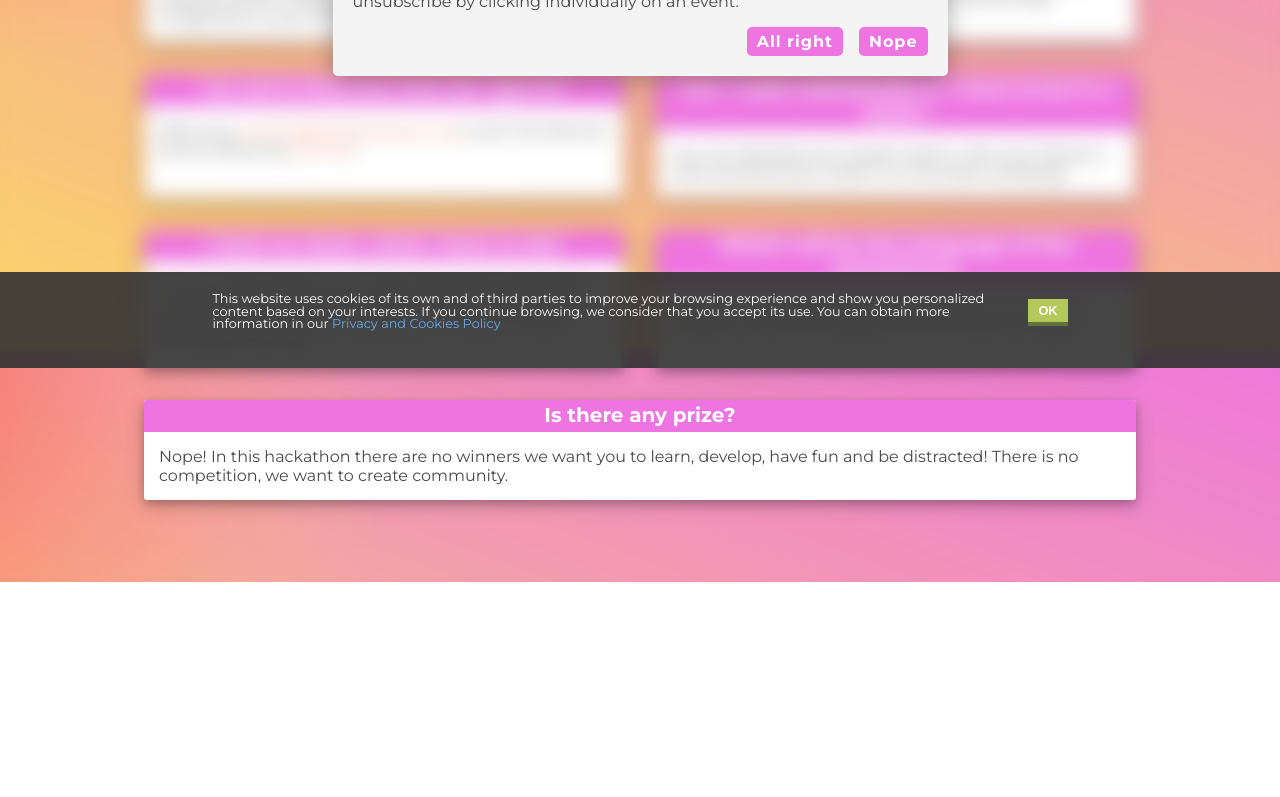
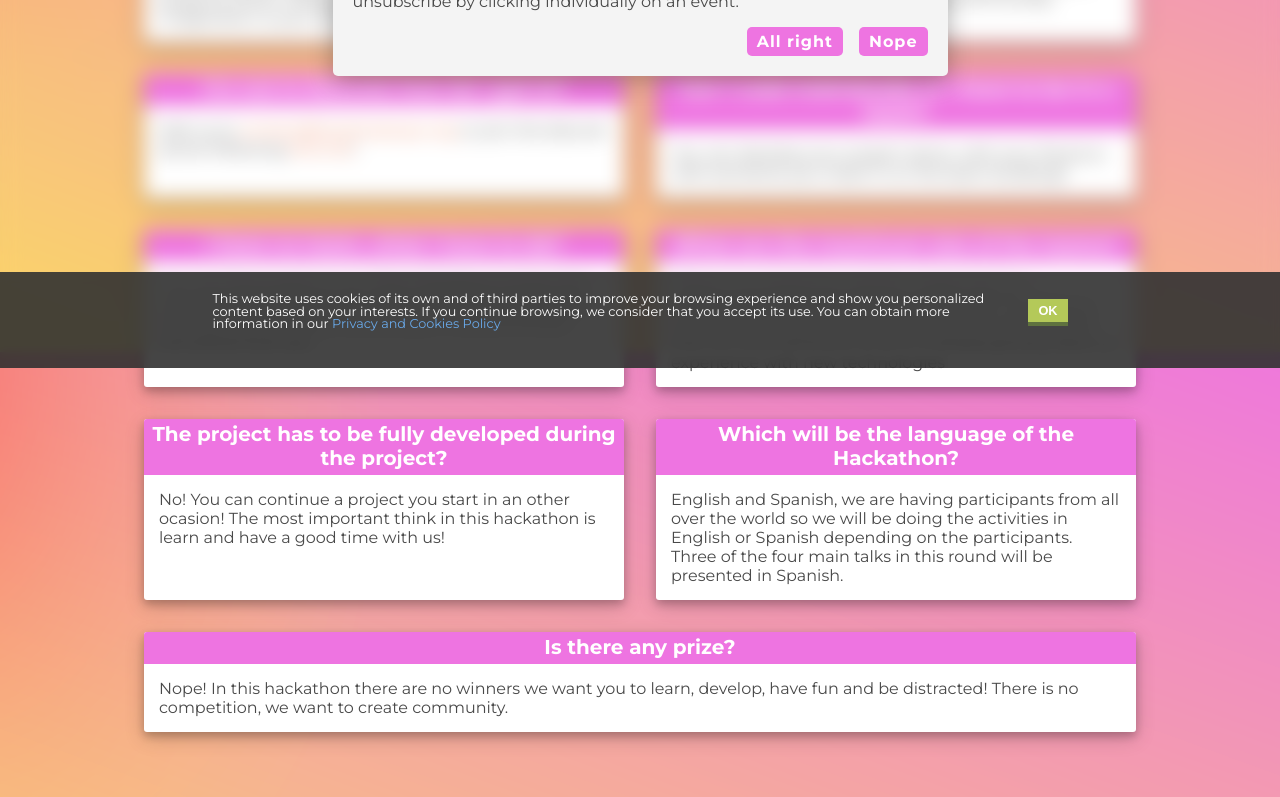
Before and after one commit to hackupc/hackfromhome-live, a Vue app: page /faq in a window 1280 px wide. Shown: the part 448-1245 px from the top of the page. Before the commit the page ends 1030 px from the top, so only its background shows below. Built offline with nearby package versions, Linux system fonts and the light colour scheme.

Commit message:
updated FAQs

```diff
--- a/src/views/FAQ.vue
+++ b/src/views/FAQ.vue
@@ -48,10 +48,22 @@
         </div>
       </div>
       <div class="panel">
+        <h1>What are the maximum size of the teams?</h1>
+        <div>
+          <p>There is no maximum size for a team but our recomendation is to be 4 to 6 maximum in a team so you have less dependencies and you can work better. Also we recomend you to be a multidisciplinary team or experience with new technologies</p>
+        </div>
+      </div>
+      <div class="panel">
+        <h1>The project has to be fully developed during the project?</h1>
+        <div>
+          <p>No! You can continue a project you start in an other ocasion! The most important think in this hackathon is learn and have a good time with us!</p>
+        </div>
+      </div>
+      <div class="panel">
         <h1>Which will be the language of the Hackathon?</h1>
         <div>
           <p>
-            English, we are having participants from all over the world so we will be doing all the activities in English.
+            English and Spanish, we are having participants from all over the world so we will be doing the activities in English or Spanish depending on the participants. Three of the four main talks in this round will be presented in Spanish.
           </p>
         </div>
       </div>
```
